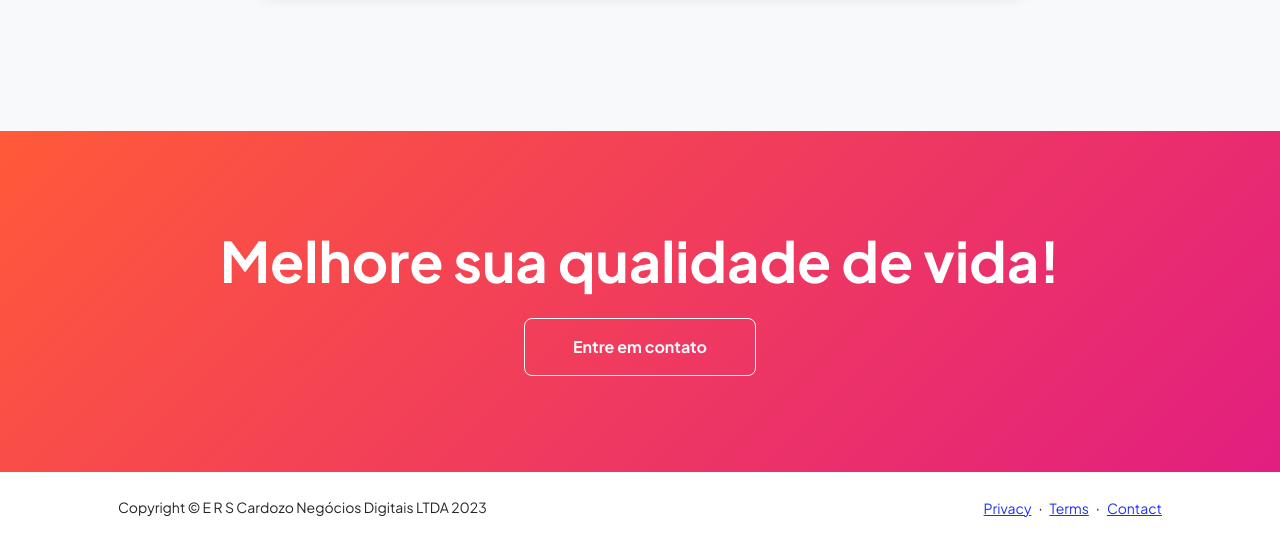
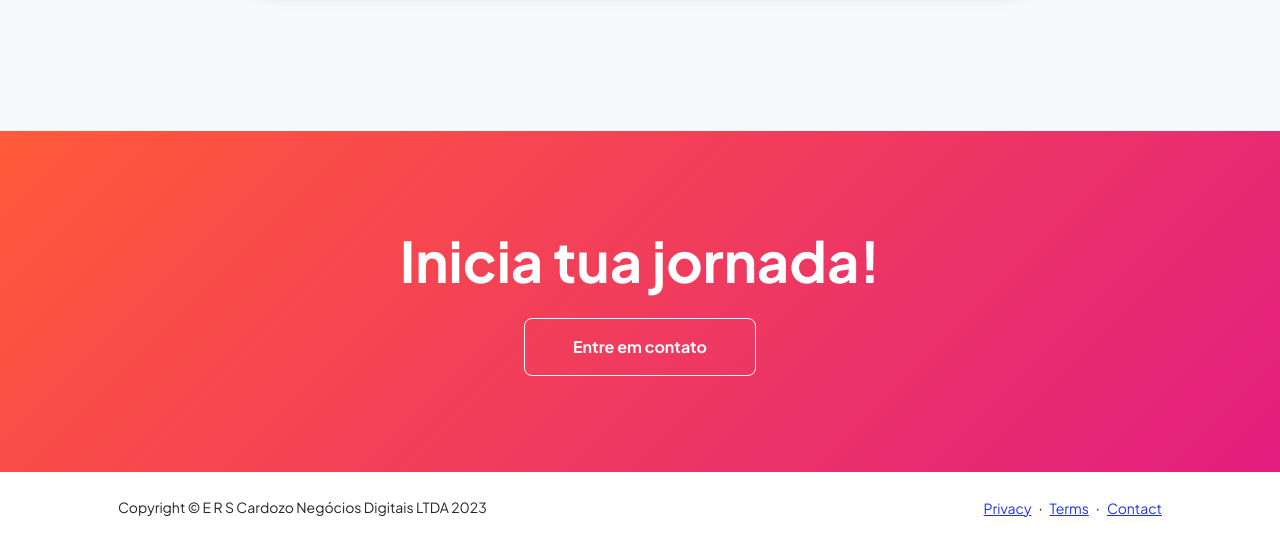
Before and after one commit to emorycardozo/hellen-homepage, a Flask app: page /artigos in a window 1280 px wide. Shown: the part 1157-1701 px from the top of the page. Run offline with Flask 2, Linux system fonts and the light colour scheme; some libraries are stand-ins or nearby versions.

Commit message:
altera textos readline inferior

```diff
--- a/templates/artigos.html
+++ b/templates/artigos.html
@@ -122,7 +122,7 @@
         <section class="py-5 bg-gradient-primary-to-secondary text-white">
             <div class="container px-5 my-5">
                 <div class="text-center">
-                    <h2 class="display-4 fw-bolder mb-4">Melhore sua qualidade de vida!</h2>
+                    <h2 class="display-4 fw-bolder mb-4">Inicia tua jornada!</h2>
                     <a class="btn btn-outline-light btn-lg px-5 py-3 fs-6 fw-bolder"
                         href="https://wa.me/559132385464">Entre em
                         contato</a>
--- a/templates/projects.html
+++ b/templates/projects.html
@@ -120,7 +120,7 @@
         <section class="py-5 bg-gradient-primary-to-secondary text-white">
             <div class="container px-5 my-5">
                 <div class="text-center">
-                    <h2 class="display-4 fw-bolder mb-4">Melhore sua qualidade de vida!</h2>
+                    <h2 class="display-4 fw-bolder mb-4">Treine sua equipe!</h2>
                     <a class="btn btn-outline-light btn-lg px-5 py-3 fs-6 fw-bolder" href="/contato">Entre em
                         contato</a>
                 </div>
```
